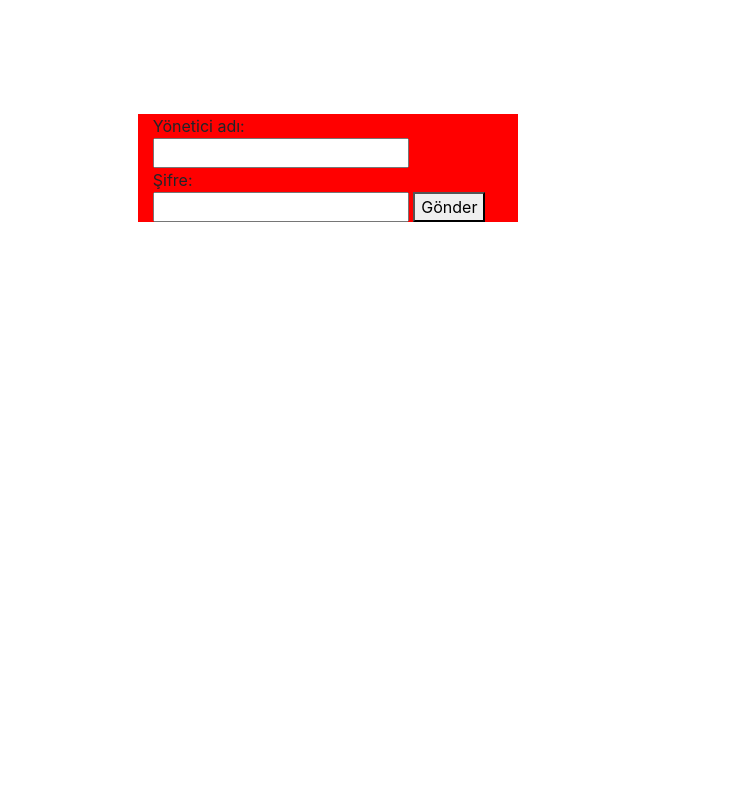
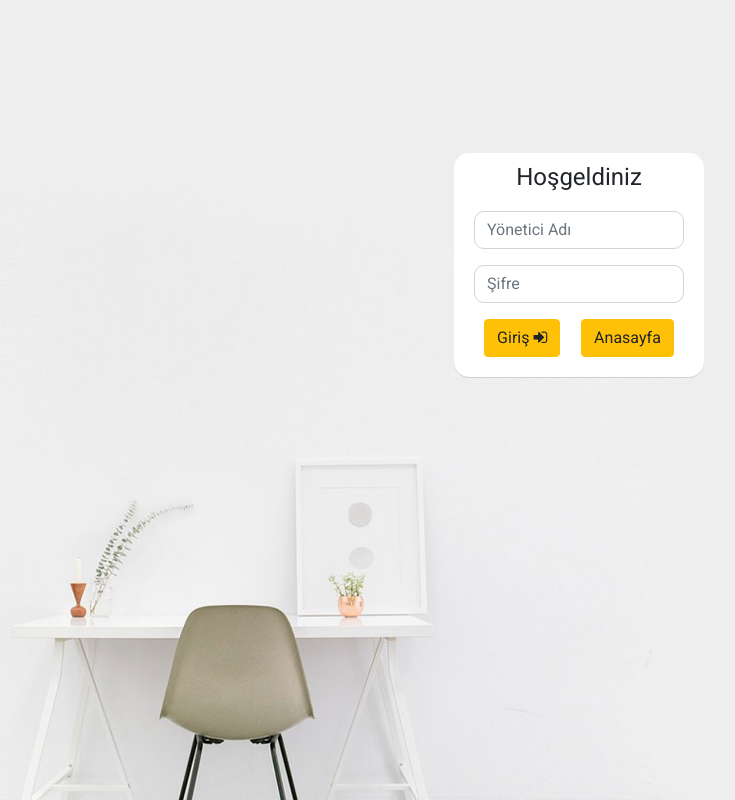
Before and after one commit to mostonque/php-movie-api, a PHP site: page /admin/index.php in a window 1280 px wide. Shown: the whole page, without its empty margins (411-1146 px from the left). Run offline with PHP 8.4, Linux system fonts and the light colour scheme; some libraries are stand-ins or nearby versions.

Commit message:
Final
Final

```diff
--- a/admin/admin.php
+++ b/admin/admin.php
@@ -12,7 +12,7 @@ require_once 'adminController.php';
 ?>
 
 <?php
-require_once '../header-footer/content.php';
+    require_once '../header-footer/content.php';
 ?>
 
 
--- a/admin/index.php
+++ b/admin/index.php
@@ -5,7 +5,7 @@ require '../users/users.php';
 ?>
 <?php
 
-if(isset($_SESSION['yonetici_adi'])&& $_SESSION['yonetici_adi']==$uye['yonetici_adi'])
+if(isset($_SESSION['yonetici_adi']))
 {
     header('location:admin.php');
 }else{
--- a/db/baglan.php
+++ b/db/baglan.php
@@ -1,10 +1,9 @@
-<?php
-?>
+
 <?php
 $host='localhost';
 $dbname='ytvideolar';
 $ID='serhat';
-$pw='';
+$pw='UwpeDNMD8oysaWa1';
     try {
         $db = new PDO("mysql:host=$host;dbname=$dbname;charset=utf8", $ID, $pw);
    }catch ( PDOException $e ){
--- a/header-footer/header.php
+++ b/header-footer/header.php
@@ -6,10 +6,11 @@
     <meta http-equiv="X-UA-Compatible" content="ie=edge">
     <title>Document</title>
     <link rel="stylesheet" href="../style.css">
+
     <link rel="stylesheet" href="https://stackpath.bootstrapcdn.com/bootstrap/4.1.3/css/bootstrap.min.css" integrity="sha384-MCw98/SFnGE8fJT3GXwEOngsV7Zt27NXFoaoApmYm81iuXoPkFOJwJ8ERdknLPMO" crossorigin="anonymous">
     <script src="https://code.jquery.com/jquery-3.3.1.slim.min.js" integrity="sha384-q8i/X+965DzO0rT7abK41JStQIAqVgRVzpbzo5smXKp4YfRvH+8abtTE1Pi6jizo" crossorigin="anonymous"></script>
     <script src="https://cdnjs.cloudflare.com/ajax/libs/popper.js/1.14.3/umd/popper.min.js" integrity="sha384-ZMP7rVo3mIykV+2+9J3UJ46jBk0WLaUAdn689aCwoqbBJiSnjAK/l8WvCWPIPm49" crossorigin="anonymous"></script>
     <script src="https://stackpath.bootstrapcdn.com/bootstrap/4.1.3/js/bootstrap.min.js" integrity="sha384-ChfqqxuZUCnJSK3+MXmPNIyE6ZbWh2IMqE241rYiqJxyMiZ6OW/JmZQ5stwEULTy" crossorigin="anonymous"></script>
 
 </head>
-<body>
+<body >
--- a/login/loginForm.php
+++ b/login/loginForm.php
@@ -1,4 +1,52 @@
+<style>
+@import url(http://fonts.googleapis.com/css?family=Roboto:400);
+body {
+  background-color:#fff;
+  -webkit-font-smoothing: antialiased;
+  font: normal 14px Roboto,arial,sans-serif;
+}
 
+.container {
+    padding: 25px;
+    position: fixed;
+}
+
+.form-login {
+    background-color: white;
+    padding-top: 10px;
+    padding-bottom: 20px;
+    padding-left: 20px;
+    padding-right: 20px;
+    border-radius: 15px;
+    border-color:#d2d2d2;
+    border-width: 5px;
+    box-shadow:0 1px 0 #cfcfcf;
+}
+
+h4 {
+ border:0 solid #fff;
+ border-bottom-width:1px;
+ padding-bottom:10px;
+ text-align: center;
+}
+
+.form-control {
+    border-radius: 10px;
+}
+
+.wrapper {
+    text-align: center;
+}
+.login-register {
+    background-size: cover;
+    background-repeat: no-repeat;
+    background-position: center center;
+    height: 100%;
+    width: 100%;
+    padding: 10% 0;
+    position: fixed;
+}
+</style>
 <?php
 
 if(isset($_POST['submit']))
@@ -9,42 +57,59 @@ if(isset($_POST['submit']))
     if(!$yonetici_adi || !$sifre)
     {
         $hata='Tüm alanları doldurunuz!';
-    }elseif($yonetici_adi != $uye['yonetici_adi'])
-    {
-        $hata='Kullanıcı adı hatalı';
-    }elseif($sifre != $uye['sifre'])
-    {
-        $hata='Şifreniz hatalı';
     }else
     {
-        $_SESSION['yonetici_adi'] = $uye['yonetici_adi'];
-        header('location:./admin.php');
+        $query=$db->prepare("SELECT * FROM adminusers WHERE yoneticiAdi='$yonetici_adi' and sifre='$sifre' ");
+        $query->execute();
+        $query->fetchAll(PDO::FETCH_ASSOC);
+        $count=$query->rowCount();
+        if($count>0){
+            $_SESSION['yonetici_adi'] = $_POST['yonetici_adi'];
+            $hata='<p style="color:green; text-align:center">GİRİŞ BAŞARILI YÖNLENDİRİLİYORSUNUZ!</p>';
+            header("refresh:2;url='./admin.php'");
+        }else{
+            $hata='Hatalı giriş. Tekrar deneyiniz';
+        }
     }
 
 }
 
 ?>
 
-<?php
-if(isset($hata))
-{
-    echo $hata;
-}
-?>
+<link href="//maxcdn.bootstrapcdn.com/font-awesome/4.2.0/css/font-awesome.min.css" rel="stylesheet">
 
+<section id="wrapper">
+<div class="login-register" style="background-image:url(../login/login-register.jpg);">
 
-<div class="container">
+<div class="container" >
     <div class="row">
-        <div class="col-md-4" style="margin: 10% 0% 0% 42%; background-color:red; ">
-            <form action="" method="POST">
-            Yönetici adı: <br>
-            <input type="text" name="yonetici_adi">
+        <div class="offset-9 col-md-3">
+        <form action="" method="POST">
+            <div class="form-login">
+            <h4>Hoşgeldiniz</h4>
+            <input type="text" name="yonetici_adi" id="userName" autocomplete="off" class="form-control input-sm chat-input" placeholder="Yönetici Adı" />
             <br>
-            Şifre: <br>
-            <input type="password" name="sifre">
+            <input type="password"  name="sifre" id="userPassword" class="form-control input-sm chat-input" placeholder="Şifre" />
             <input type="hidden" name="submit" value="1">
-            <button type="submit" >Gönder</button>
-            </form>
+            <br>
+            <?php
+                    if(isset($hata))
+                    {
+                        echo'<p style="color:red">'; echo $hata;echo'</p>';
+                    }
+                ?>
+            <div class="wrapper">
+            <span class="group-btn">
+                <button class="btn btn-warning btn-md" type="submit" >Giriş <i class="fa fa-sign-in"></i></button> &emsp;
+                <button onclick="location.href='../' " class="btn btn-warning btn-md" type="button" >Anasayfa </i></button>
+
+            </span>
+            </div>
+            </div>
+        </form>
         </div>
     </div>
 </div>
+
+</div>
+</section>
--- a/users/users.php
+++ b/users/users.php
@@ -1,8 +1,23 @@
 <?php
+$host='localhost';
+$dbname='ytvideolar';
+$ID='serhat';
+$pw='UwpeDNMD8oysaWa1';
 
-$uye=[
-    'yonetici_adi'=>'serhat',
-    'sifre'=>'123'
-]
+try {
+        $db = new PDO("mysql:host=$host;dbname=$dbname;charset=utf8", $ID, $pw);
+}catch ( PDOException $e ){
+     if(!isset($db))
+    {
+        echo '<div class="col-md-4" style="text-align:center;  background-color:#dadada; padding:1%; font-size:20px" > ';
+        echo '<img width="15%" src="../db/warning.png"></img><br>';
+        echo '<br>';
+        print '<b>HATA!</b> Veritabanı bağlantısında hata oluştu.'."<br>";
+        print $e->getMessage();
+        echo '</div>';
+        die();
+    }
+};
+
 
 ?>
```
Also changed, not shown: admin/adminController.php (+16 -13 lines), header-footer/content.php (+19 -5 lines), kullanici/content.php (+57 -9 lines), login/login-register.jpg (added), style.css (line endings or trailing spaces), user.png (added).
